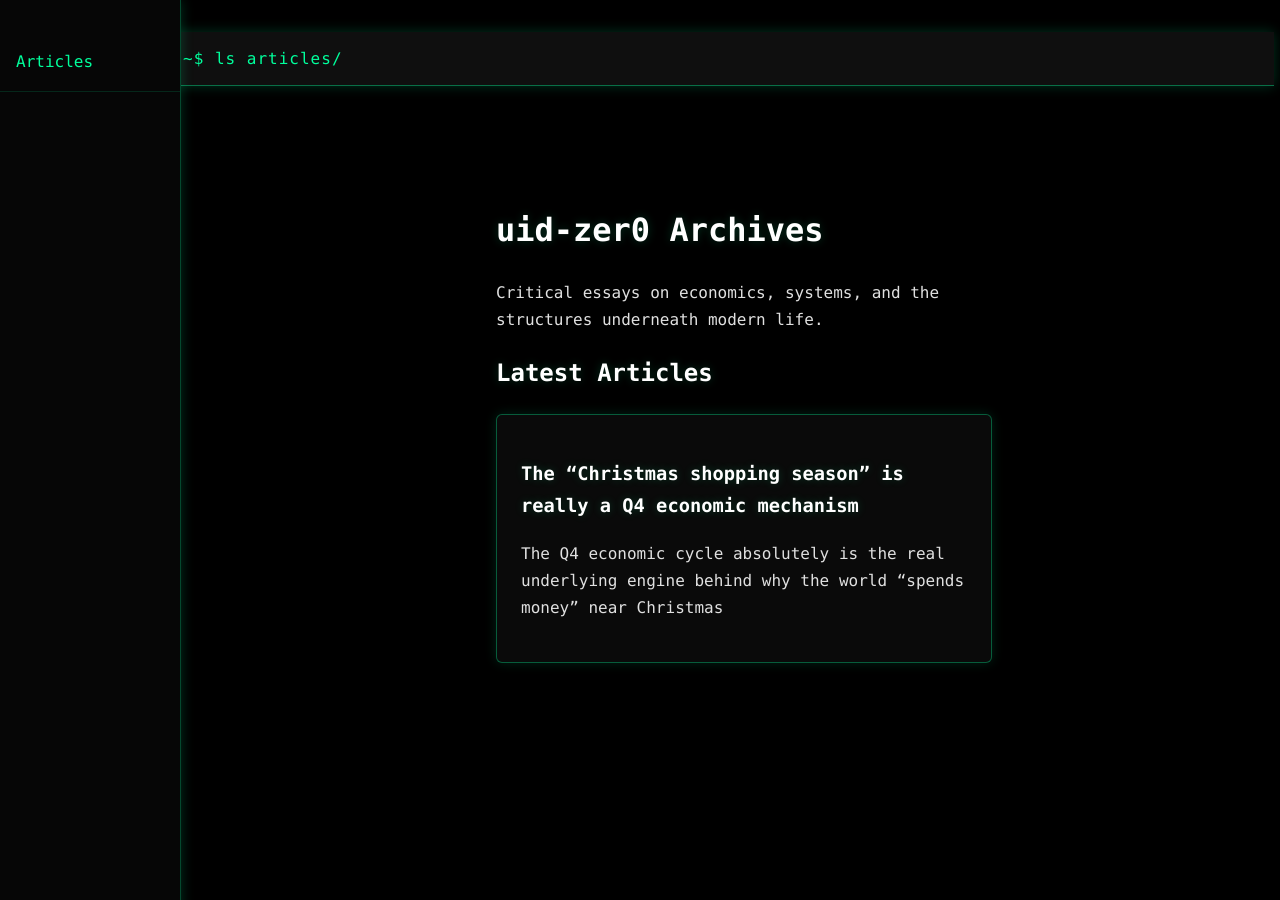
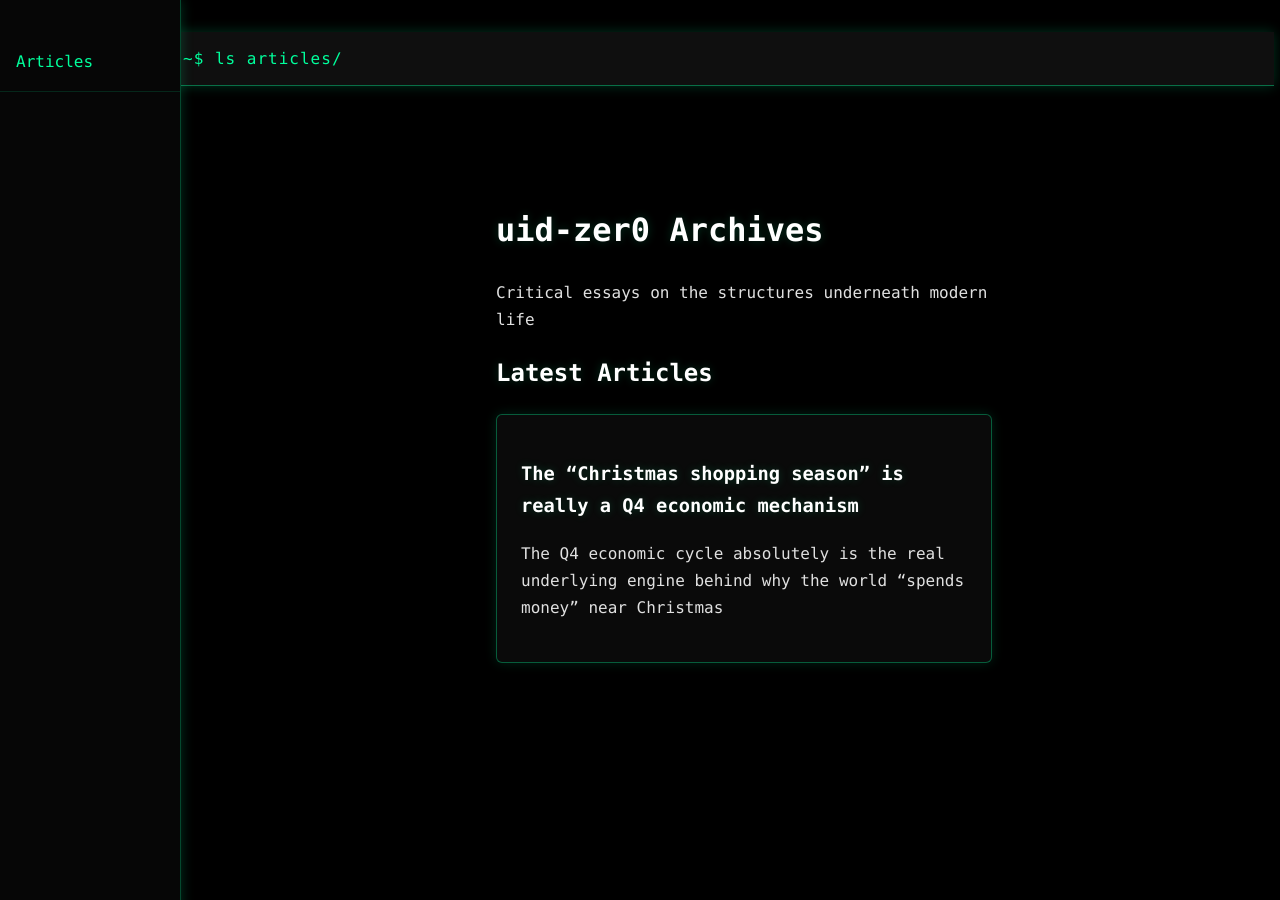
Before and after one commit to UID-ZER0/uid-zer0.github.io, a Jekyll site: the page built from index.md, in a window 1280 px wide. Built offline with Jekyll 4.4.1, drawn with Linux system fonts in a browser that asks for light colours.

Commit message:
Update index.md

```diff
--- a/index.md
+++ b/index.md
@@ -5,7 +5,7 @@ title: "uid-zer0"
 
 <div class="container">
   <h1>uid-zer0 Archives</h1>
-  <p>Critical essays on economics, systems, and the structures underneath modern life.</p>
+  <p>Critical essays on the structures underneath modern life</p>
 
   <h2>Latest Articles</h2>
 
```
